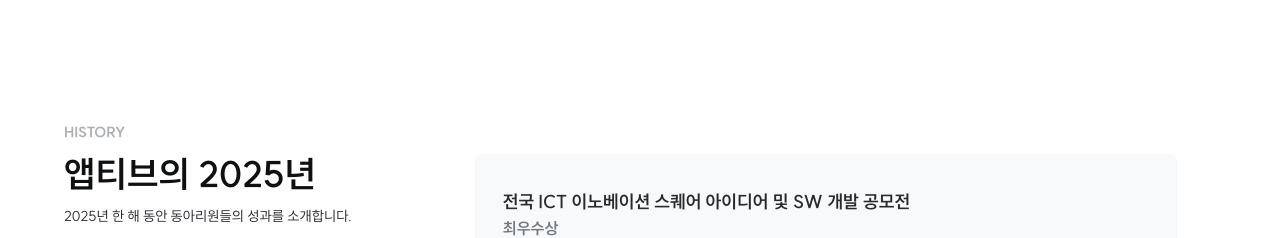
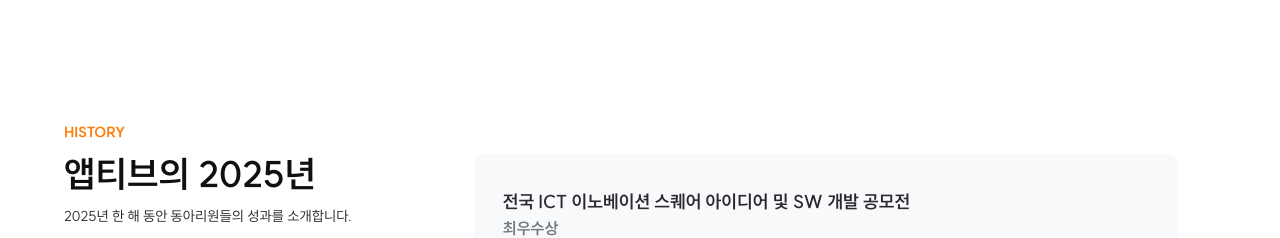
Before and after one commit to ApptiveDev/apptive-frontend-2025, a Next.js app: page /about in a window 1280 px wide. Shown: the part 2100-2338 px from the top of the page. Built offline with nearby package versions, Linux system fonts and the light colour scheme.

Commit message:
style: 소개 페이지>history 섹션 인터렉션 빠져있어서 추가

```diff
--- a/src/components/features/About/AboutHistorySection.tsx
+++ b/src/components/features/About/AboutHistorySection.tsx
@@ -1,6 +1,6 @@
 "use client";
 
-import { useState } from "react";
+import { useEffect, useRef, useState } from "react";
 
 interface Achievement {
   title: string;
@@ -256,18 +256,39 @@ const years = historyData.map((data) => data.year);
 
 export const AboutHistorySection = () => {
   const [selectedYear, setSelectedYear] = useState<number>(2025);
+  const sectionRef = useRef<HTMLElement>(null);
+  const [isInView, setIsInView] = useState(false);
   const currentYearData = historyData.find(
     (data) => data.year === selectedYear,
   );
 
+  useEffect(() => {
+    const target = sectionRef.current;
+    if (!target) return;
+
+    const observer = new IntersectionObserver(
+      ([entry]) => {
+        setIsInView(entry.isIntersecting);
+      },
+      { threshold: 0, rootMargin: "-45% 0px -45% 0px" },
+    );
+
+    observer.observe(target);
+    return () => observer.disconnect();
+  }, []);
+
   return (
-    <section className="bg-white py-16 md:py-24">
+    <section ref={sectionRef} className="bg-white py-16 md:py-24">
       <div className="container mx-auto px-4">
         <div className="max-w-6xl mx-auto">
           {/* 상단 라벨 */}
           <p
             className="text-text-secondary text-sm uppercase font-extrabold"
-            style={{ fontFamily: "var(--font-suit), SUIT, sans-serif" }}
+            style={{
+              fontFamily: "var(--font-suit), SUIT, sans-serif",
+              color: isInView ? "#FF7C0A" : undefined,
+              transition: "color 300ms ease",
+            }}
           >
             HISTORY
           </p>
```
